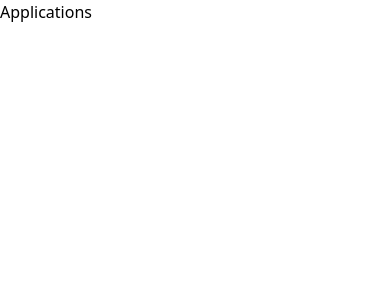
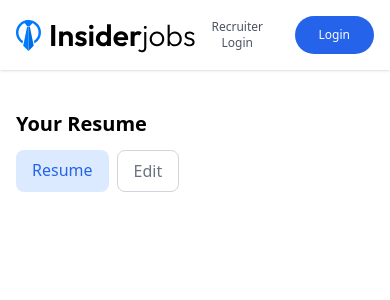
Before and after one commit to KashmiraNigholkar/Job_Portal_Website, a React (Vite) app in the folder client/: page /applications in a window 390 px wide. Shown: the top 300 px of the page. Built offline with nearby package versions, Linux system fonts and the light colour scheme; no server answers.

Commit message:
fifth  commit

```diff
--- a/client/src/components/Navbar.jsx
+++ b/client/src/components/Navbar.jsx
@@ -1,5 +1,5 @@
 import React from 'react'
-import {Link} from 'react-router-dom'
+import {Link, useNavigate} from 'react-router-dom'
 import  {assets} from '../assets/assets'
 import {useClerk,UserButton,useUser} from '@clerk/clerk-react'
 
@@ -7,10 +7,11 @@ const Navbar = () => {
 
   const {openSignIn}=useClerk()
   const {user}=useUser()
+  const navigate=useNavigate()
   return (
     <div className='shadow py-4'>
       <div className='container px-4 2xl:px-20 mx-auto flex justify-between'>
-        <img src={assets.logo} alt="" className='cursor-pointer' />
+        <img onClick={()=>navigate('/')} src={assets.logo} alt="" className='cursor-pointer' />
         {
           user
           ?
--- a/client/src/pages/Applications.jsx
+++ b/client/src/pages/Applications.jsx
@@ -1,9 +1,34 @@
-import React from 'react'
+import React, { useState } from 'react';
+import Navbar from '../components/Navbar';
+import { assets } from '../assets/assets';
 
 const Applications = () => {
+  const [isEdit, setIsEdit] = useState(false);
+  const [resume,setResume]= useState(null);
+
   return (
-    <div>Applications</div>
-  )
-}
+    <>
+      <Navbar />
+      <div className='container px-4 min-h-[65vh] 2xl:px-20 mx-auto my-10'>
+        <h2 className='text-xl font-semibold'>Your Resume</h2>
+        <div className='flex gap-2  mb-6 mt-3'>
+          {isEdit ? (
+            <>
+<label htmlFor="">
+  <p>Select Resume</p>
+  <input id='resumeUpload' onChange={e=>setResume(e.target.files[0])} type="file" accept='application/pdf' hidden />
+  <img src={assets.profile_upload_icon} alt="" /></label>
+  <button>Save</button>         </>
+          ) : (
+            <div className='flex gap-2'>
+              <a className='bg-blue-100 text-blue-600 px-4 py-2 rounded-lg' href="">Resume</a>
+              <button onClick={() => setIsEdit(true)} className='text-gray-500 border border-gray-300 rounded-lg px-4 py-2'>Edit</button>
+            </div>
+          )}
+        </div>
+      </div>
+    </>
+  );
+};
 
-export default Applications
+export default Applications;
--- a/client/src/pages/ApplyJob.jsx
+++ b/client/src/pages/ApplyJob.jsx
@@ -1,14 +1,17 @@
 import React, { useContext, useEffect, useState } from 'react';
-import { useParams } from 'react-router-dom';
+import { useParams, useNavigate } from 'react-router-dom';
 import { AppContext } from '../context/AppContext';
 import Loading from '../components/Loading';
 import Navbar from '../components/Navbar';
 import { assets } from '../assets/assets';
 import kconvert from 'k-convert';
 import moment from 'moment';
+import JobCard from '../components/JobCard';
+import Footer from '../components/Footer';
 
 const ApplyJob = () => {
   const { id } = useParams();
+  const navigate = useNavigate();
   const { jobs = [] } = useContext(AppContext);
   const [jobData, setJobData] = useState(null);
 
@@ -20,6 +23,10 @@ const ApplyJob = () => {
       }
     }
   }, [id, jobs]);
+
+  const handleApply = () => {
+    navigate(`/apply-form/${jobData._id}`);
+  };
 
   if (!jobData) return <Loading />;
 
@@ -63,7 +70,10 @@ const ApplyJob = () => {
 
             {/* Apply Now Button (Top Right) */}
             <div className="flex flex-col justify-center text-center md:text-end w-full md:w-auto">
-              <button className="bg-blue-600 hover:bg-blue-700 transition text-white px-6 py-2.5 rounded-lg font-medium">
+              <button
+                onClick={handleApply}
+                className="bg-blue-600 hover:bg-blue-700 transition text-white px-6 py-2.5 rounded-lg font-medium"
+              >
                 Apply Now
               </button>
               <p className="text-gray-600 mt-2">
@@ -72,25 +82,58 @@ const ApplyJob = () => {
             </div>
           </div>
 
-          {/* Job Description */}
-          <div className="flex flex-col lg:flex-row justify-between items-start mt-10">
+          {/* Job Description + More Jobs Side by Side */}
+          <div className="flex flex-col lg:flex-row justify-between items-start mt-10 gap-10">
+            {/* Left: Job Description */}
             <div className="w-full lg:w-2/3">
               <h2 className="font-bold text-2xl mb-4">Job Description</h2>
-              <div
-                className="rich-text"
-                dangerouslySetInnerHTML={{ __html: jobData.description }}
-              />
+              {jobData.description ? (
+                <div
+                  className="rich-text"
+                  dangerouslySetInnerHTML={{ __html: jobData.description }}
+                />
+              ) : (
+                <p className="text-gray-600">No description provided.</p>
+              )}
+
               {/* Apply Now Button (Bottom Center) */}
               <div className="mt-6 text-center lg:text-left">
-                <button className="bg-blue-600 hover:bg-blue-700 transition text-white px-10 py-2.5 rounded">
+                <button
+                  onClick={handleApply}
+                  className="bg-blue-600 hover:bg-blue-700 transition text-white px-10 py-2.5 rounded"
+                >
                   Apply Now
                 </button>
               </div>
+            </div>
+
+            {/* Right: More Jobs */}
+            <div className="w-full lg:w-1/3 mt-8 lg:mt-0 lg:ml-8 space-y-5">
+              {jobData.companyId?.name && (
+                <>
+                  <h2 className="font-bold text-xl mb-4 text-center lg:text-left">
+                    More jobs from {jobData.companyId.name}
+                  </h2>
+                  <div className="grid gap-4">
+                    {jobs
+                      .filter(
+                        (job) =>
+                          job._id !== jobData._id &&
+                          job.companyId?._id === jobData.companyId?._id
+                      )
+                      .slice(0, 4)
+                      .map((job) => (
+                        <JobCard key={job._id} job={job} />
+                      ))}
+                  </div>
+                </>
+              )}
             </div>
           </div>
 
         </div>
       </div>
+      <Footer />
     </>
   );
 };
```
